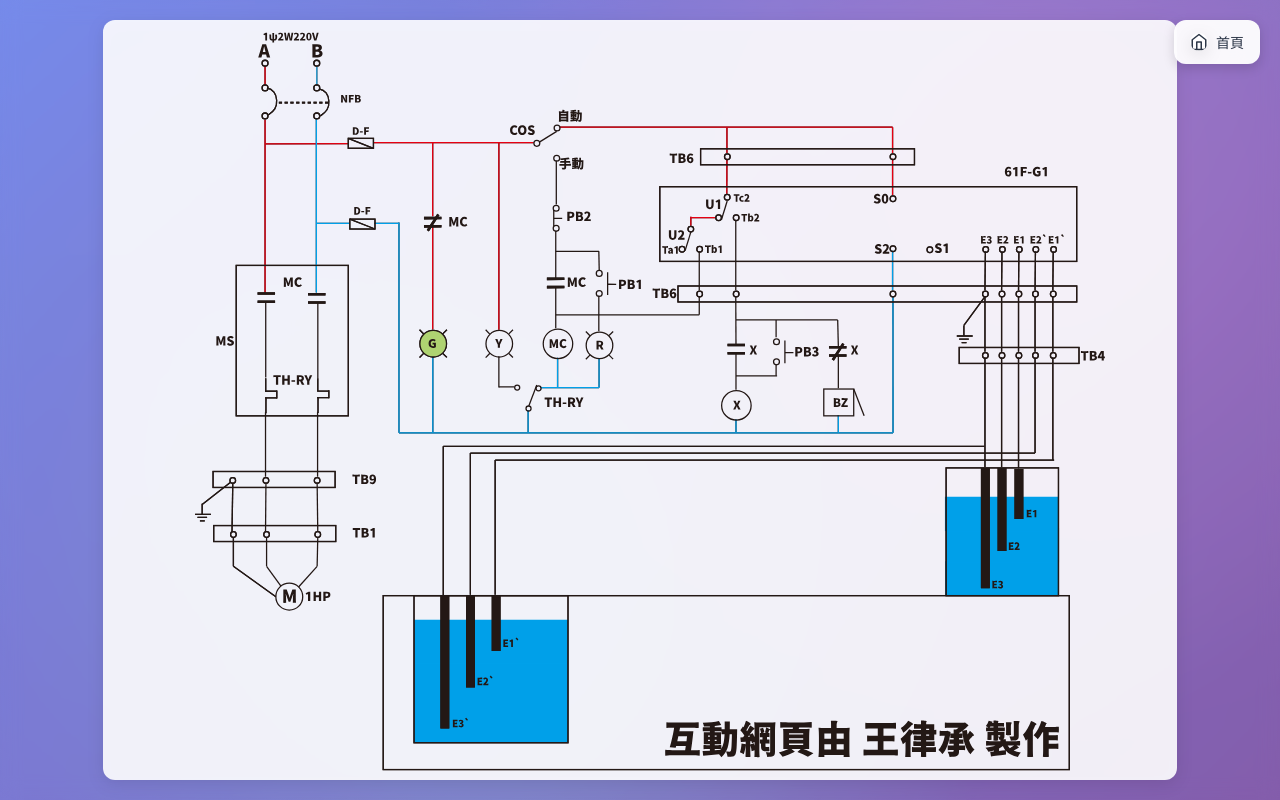
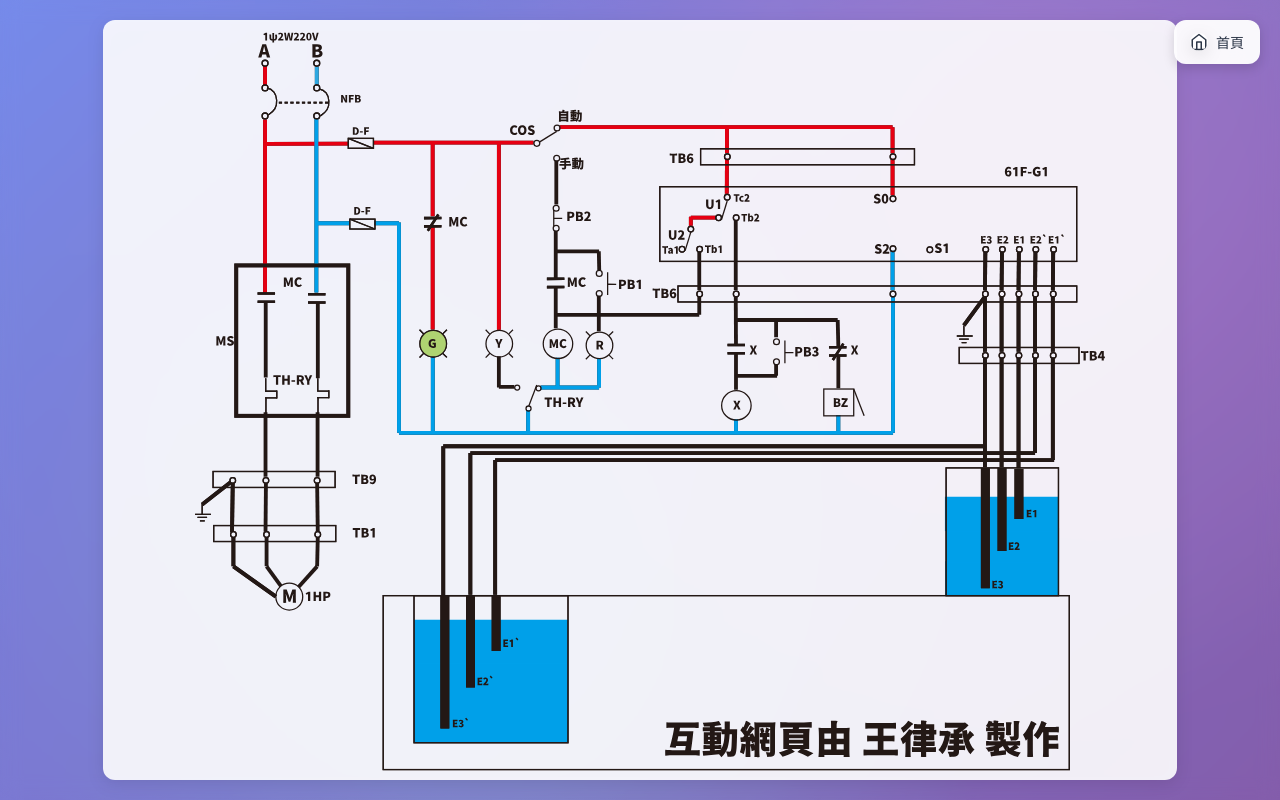
Before and after one commit to lyuchan/lyuchan.github.io, a plain HTML site: page simulation/1.html in a window 1280 px wide. Drawn offline with nearby package versions, Linux system fonts and the light colour scheme.

Commit message:
加粗電線

```diff
--- a/simulation/1.html
+++ b/simulation/1.html
@@ -202,6 +202,10 @@
                 transform: rotate(360deg);
             }
         }
+
+        .circuit1 {
+            stroke-width: 3px;
+        }
     </style>
 </head>
 
@@ -246,11 +250,11 @@
                     <rect id="_受水高水" v-show="water2display>=2" data-name="受水高水" x="659.5" y="373.45" width="88.78"
                         height="26.89" style="fill: #00a0e9; stroke-width: 0px;" />
                 </g>
-                <g id="_電路" data-name="電路">
+                <g id="_電路" data-name="電路" class="circuit1">
                     <g>
                         <g id="_地下水正常" data-name="地下水正常">
                             <line x1="460.46" y1="161.08" x2="460.46" y2="154.16"
-                                style="fill: none; stroke: #231815; stroke-miterlimit: 10;" />
+                                style="fill: none; stroke: #231815; stroke-miterlimit: 10; " />
                             <line x1="480.03" y1="154.86" x2="460.46" y2="154.86"
                                 style="fill: none; stroke: #231815; stroke-miterlimit: 10;" />
                         </g>
@@ -450,7 +454,7 @@
                         </g>
                     </g>
                 </g>
-                <g id="_電路被觸發" data-name="電路被觸發">
+                <g id="_電路被觸發" data-name="電路被觸發" class="circuit1">
                     <g id="_地下水正常-2" data-name="地下水正常" v-show="!U1&&!COS">
                         <line x1="460.46" y1="161.08" x2="460.46" y2="154.16"
                             style="fill: none; stroke: #e60012; stroke-miterlimit: 10;" />
```
